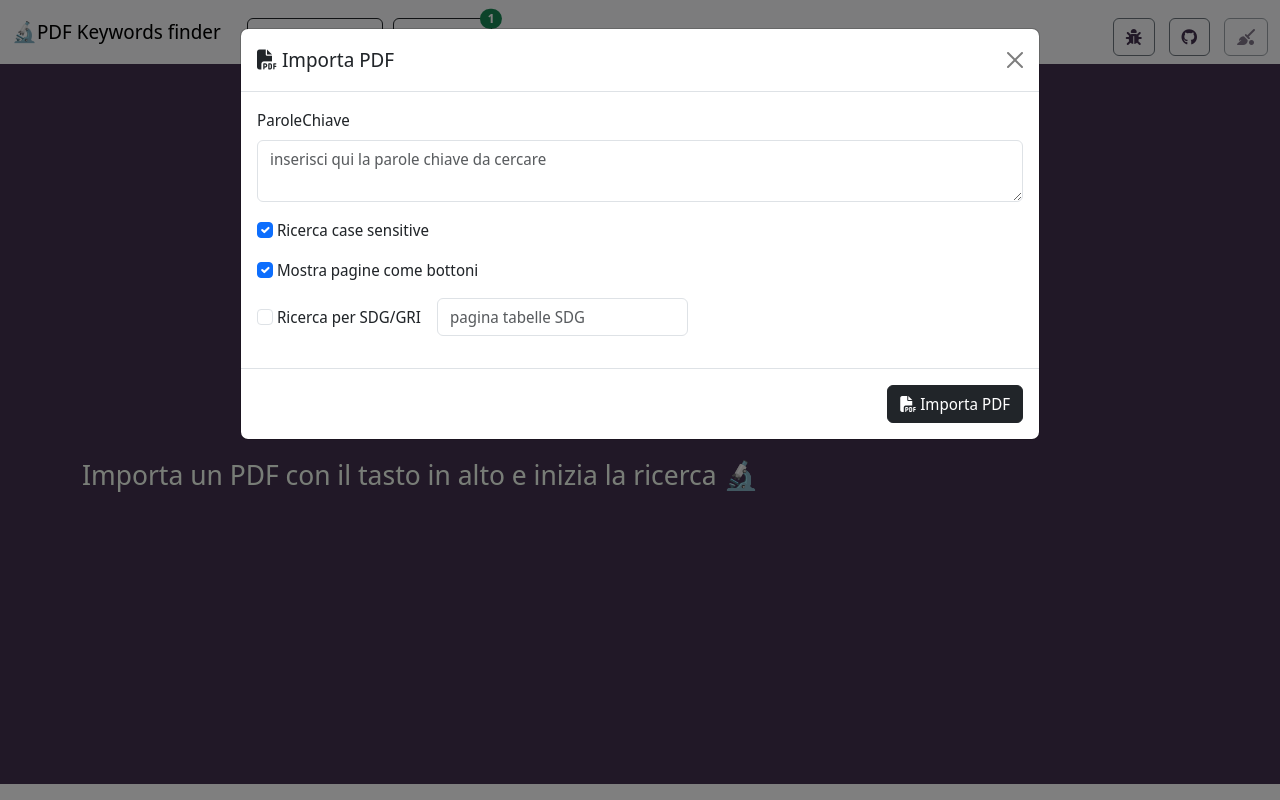
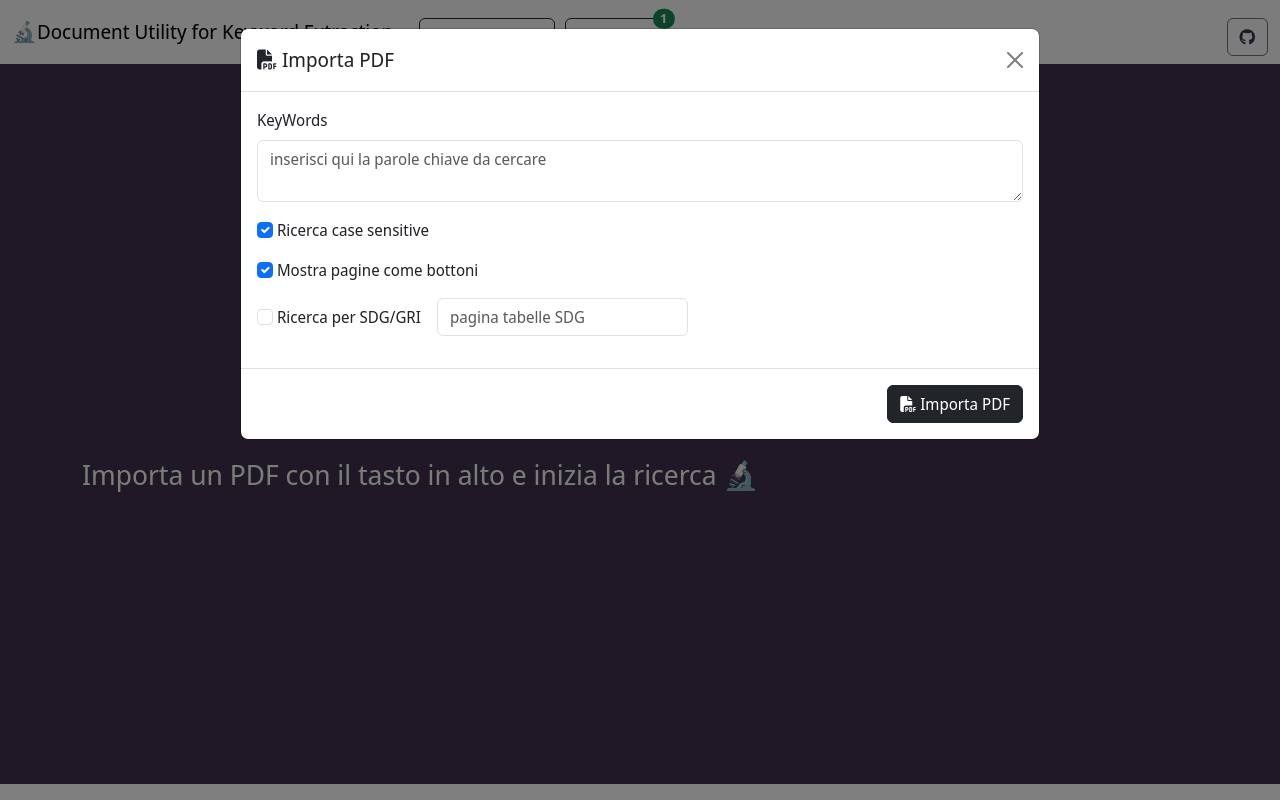
Before and after one commit to gabrielemartire/DUKE, a plain HTML site: page index.html in a window 1280 px wide. Both pictures are taken after a click on the button "Importa PDF". Drawn offline with nearby package versions, Linux system fonts and the light colour scheme.

Commit message:
Update page title and navbar branding minor bug fixing

```diff
--- a/index.html
+++ b/index.html
@@ -15,13 +15,13 @@
     <link rel="preconnect" href="https://fonts.gstatic.com" crossorigin>
     <link href="https://fonts.googleapis.com/css2?family=Noto+Sans+Display:ital,wght@0,100..900;1,100..900&family=Pixelify+Sans:wght@400..700&display=swap" rel="stylesheet">
     <!-- title -->
-    <title>🔬PDF Keywords finder</title>
+    <title>🔬D.U.K.E.</title>
 </head>
 
 <body>
     <nav class="navbar navbar-expand-lg bg-body-tertiary navbar">
       <div class="container-fluid justify-content-start">
-        <a class="navbar-brand" href="#">🔬PDF Keywords finder</a>
+        <a class="navbar-brand" href="#">🔬Document Utility for Keyword Extraction</a>
         <button id="navbar-collapse-btn" class="btn navbar-toggler" onclick="this.blur();" type="button" data-bs-toggle="collapse" data-bs-target="#navbarSupportedContent" aria-controls="navbarSupportedContent" aria-expanded="false" aria-label="Toggle navigation">
           <span class="navbar-toggler-icon"></span>
         </button>
@@ -43,26 +43,20 @@
             <li class="nav-item"></li>
               <div id="tool-pdf-btns-div" class="btn-group me-2 nav-btns hidden" role="group" aria-label="First group">
                 <a type="button" class="btn btn-outline-secondary" href="#scrollspyHeading4">
-                    <i class="fa-solid fa-file-pdf pdf-icon navbar-collapse-animation"></i>
+                    <i class="fa-solid fa-file-pdf pdf-icon navbar-collapse-animation"></i> toolbox
                 </a>
-                <button class="btn btn-outline-secondary" disabled>
+                <!-- <button class="btn btn-outline-secondary" disabled>
                     <i class="fa-solid fa-file-export"></i> Export this result
-                </button>
+                </button> -->
                 <button id="prev" type="button" class="btn btn-outline-secondary"><i class="fa-solid fa-angle-left"></i></button>
                 <button id="next" type="button" class="btn btn-outline-secondary"><i class="fa-solid fa-angle-right"></i></button>
-                <button type="button" class="btn btn-outline-secondary" disabled><i class="fa-solid fa-repeat"></i></button>
+                <!-- <button type="button" class="btn btn-outline-secondary" disabled><i class="fa-solid fa-repeat"></i></button> -->
               </div>
             </li>
           </ul>
           <div>
-            <a href="https://github.com/gabrielemartire" target="_blank" style="text-decoration: none;">
-              <button type="button" class="btn btn-outline-secondary nav-btns"><i class="fa-solid fa-bug bug-icon" style="color: #43314e;"></i></button>
-            </a>
-            <a href="https://github.com/gabrielemartire/find_for_me/tree/main" target="_blank" style="text-decoration: none;">
+            <a href="https://github.com/gabrielemartire/DUKE/" target="_blank" style="text-decoration: none;">
               <button type="button" class="btn btn-outline-secondary nav-btns"><i class="fa-brands fa-github" style="color: #43314e;"></i></button>
-            </a>
-            <a href="#" target="_blank" style="text-decoration: none;">
-              <button type="button" class="btn btn-outline-secondary nav-btns" disabled><i class="fa-solid fa-broom-ball" style="color: #43314e;"></i></button>
             </a>
         </div>
         </div>
@@ -79,7 +73,7 @@
                 </div>
                 <div class="modal-body">
                   <div class="mb-3">
-                    <label for="keywords-text-area" class="form-label">ParoleChiave</label>
+                    <label for="keywords-text-area" class="form-label">KeyWords</label>
                     <textarea class="form-control" id="keywords-text-area" placeholder="inserisci qui la parole chiave da cercare"></textarea>
                   </div>
                   <div class="mb-3 ">
@@ -168,7 +162,7 @@
                   </div>
                   <span class="badge text-bg-success rounded-pill">NEW <i class="fa-solid fa-rocket"></i></span>
                 </li>
-                <li class="list-group-item d-flex justify-content-between align-items-start">
+                <!-- <li class="list-group-item d-flex justify-content-between align-items-start">
                   <div class="ms-2 me-auto">
                     2KWs: Ricerca se una KW del primo blocco e' nella stessa pagina di un secondo blocco di KWs, cosi da contestualizzare la KWs
                   </div>
@@ -209,7 +203,7 @@
                         Generatore di KWs
                     </div>
                     <span class="badge text-bg-secondary rounded-pill"><i class="fa-solid fa-xmark"></i></span>
-                </li>
+                </li> -->
             </ol>
           </div>
         </div>
@@ -219,7 +213,8 @@
     <main style="flex-direction: row;">
         <div class="container flex-container" style="flex-direction: column; margin-top: 11%">
           <h3 class="main-page">Importa un PDF con il tasto in alto e inizia la ricerca 🔬</h3>
-          <canvas id="canvas" class="pdf-viewer hidden" style="margin-top: 15px;" onmousemove="zoom(event)"></canvas>
+          <canvas id="canvas" class="pdf-viewer hidden" style="margin-top: 15px; max-width: 100%; width: 100%; height: auto; display: block;" onmousemove="zoom(event)"></canvas>
+
           <div id="search-results" style="margin: 40px 0px;"></div>
         </div>
     </main>
```
